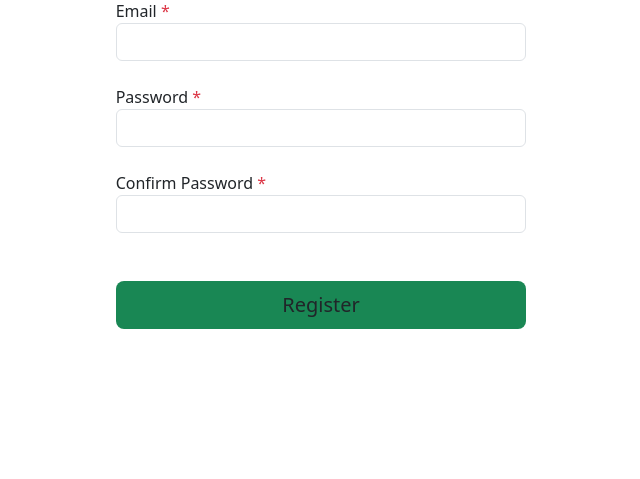
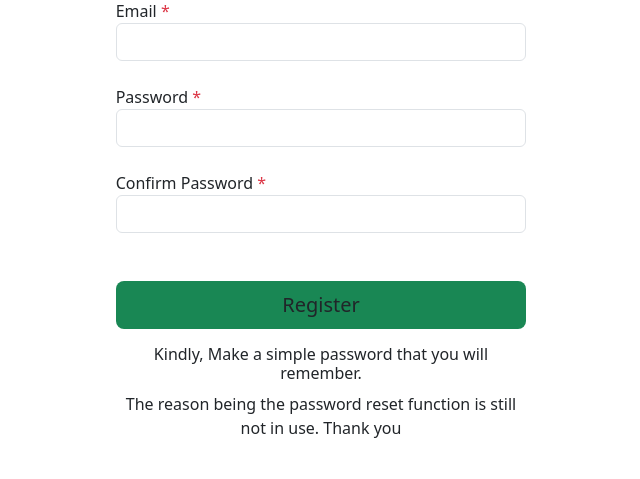
Before and after one commit to 12000killerrcode/sports_attendance_app, a Flask app: page /register in a window 1280 px wide. Shown: the part 188-667 px from the top of the page, without its empty margins (319-959 px from the left). Run offline with Flask 3, Linux system fonts and the light colour scheme; some libraries are stand-ins or nearby versions.

Commit message:
added register text

```diff
--- a/app/templates/register.html
+++ b/app/templates/register.html
@@ -46,7 +46,17 @@
 
                 <div class="col-lg-12 mb-4 text-center">
                     {{ form.register(class_='btn bg-success btn-lg btn-rounded w-100 mt-4 mb-0') }}
+                        <p>
+                        <h6>Kindly, Make a simple password that you will remember.</h6>
+                            The reason being the password reset function is still not in use.
+
+                            Thank you
+                        </p>
+
                 </div>
+
+
+
 
             </div>
         </form>
```
